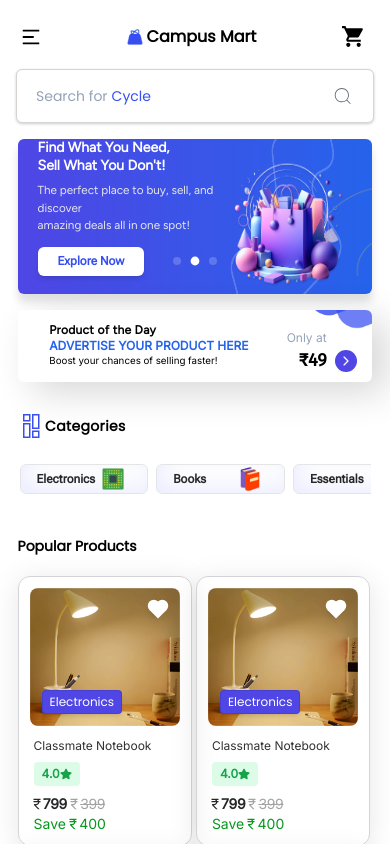
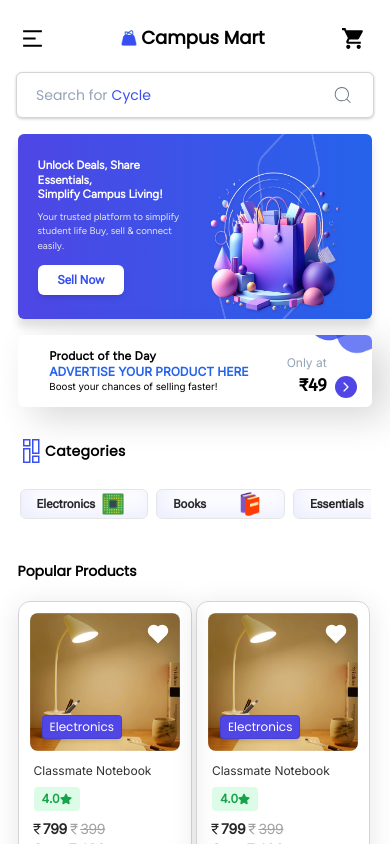
Before and after one commit to SarthakKrishak/Campus_Mart, a React (Vite) app in the folder frontend/: page / in a window 390 px wide. Shown: the top 844 px of the page. Built offline with nearby package versions, Linux system fonts and the light colour scheme; the HTML template or start-up script is replaced by a standard one; a web font is replaced by a local one.

Commit message:
front_blueBanner

```diff
--- a/frontend/src/Components/Header.jsx
+++ b/frontend/src/Components/Header.jsx
@@ -42,13 +42,13 @@ const Header = ({ color, textColor, bagUrl }) => {
   return (
     <nav
       style={{ backgroundColor: color, color: textColor }}
-      className={`flex text-black items-center justify-between pt-6 pb-3 sm:pl-10 md:pr-10 lg:pl-[4.6vw] lg:pr-[4.6vw] lg:pb-5 lg:pt-6`}
+      className={`flex text-black items-center justify-between pt-6 pb-3 md:pb-1 sm:pl-10 md:pr-10 lg:pl-[4.6vw] lg:pr-[4.6vw] lg:pb-1 lg:pt-6 xl:pb-5`}
     >
       <div className="flex justify-between pl-5 pr-6 w-full items-center sm:hidden font-poppins">
         <Link to="/">
-          <RiMenu2Line size={22} />
+          <RiMenu2Line size={25} />
         </Link>
-        <div className="flex items-center font-bold text-base gap-[1vw]">
+        <div className="flex items-center font-bold text-lg gap-[1vw]">
           <img src={bluebag} className="size-4 lg:size-5" />
 
           <a href="/">Campus Mart</a>
@@ -61,9 +61,9 @@ const Header = ({ color, textColor, bagUrl }) => {
         <a href="/">Campus Mart</a>
       </div>
 
-      <div className="relative items-center bg-white rounded-md shadow-[0px_3px_14px_0px_rgba(0,0,0,0.07)] outline outline-2 outline-neutral-200 hover:shadow-md transition ease-in-out duration-200 hidden sm:flex cursor-pointer xl:py-[0.5vh] lg:pr-3 lg:mr-[2vw] xl:mr-[5vw] md:py-[1.2vh]">
+      <div className="relative items-center bg-white rounded-md shadow-[0px_3px_14px_0px_rgba(0,0,0,0.07)] outline outline-2 outline-neutral-200 hover:shadow-md transition ease-in-out duration-200 hidden sm:flex cursor-pointer xl:py-[0.5vh] lg:pr-3 lg:mr-[2vw] xl:mr-[5vw]">
         <input
-          className="rounded-md px-3 outline-none w-[25vw] lg:w-[27vw] placeholder-transparent text-black sm:py-[0.4vh] lg:py-[0.1vh] xl:py-[0.6vh] text-md font-poppins lg:text-base md:text-xs lg:px-6 relative z-10 bg-transparent"
+          className="rounded-md px-3 outline-none w-[25vw] lg:w-[27vw] placeholder-transparent text-black sm:py-[0.4vh]  md:py-[1.2vh] lg:py-[0.5vh] xl:py-[0.6vh] text-md font-poppins lg:text-base md:text-xs lg:px-6 relative z-10 bg-transparent"
           type="text"
           name="search"
           id="search"
--- a/frontend/src/Pages/Home.jsx
+++ b/frontend/src/Pages/Home.jsx
@@ -91,7 +91,7 @@ const Home = () => {
       {/* search bar */}
       <div className="flex items-center bg-white rounded-md  pr-2 shadow-[0px_1px_3px_0px_rgba(0,0,0,0.20)] border border-stone-300 hover:shadow-md transition ease-in-out duration-200 sm:hidden mr-4 ml-4 mt-2 font-poppins">
         <input
-          className="rounded-xl px-5 outline-none w-full placeholder:text-[#AAB9C5] text-black py-[1.9vh] text-sm placeholder-transparent relative z-10 bg-transparent"
+          className="rounded-xl px-5 outline-none w-full placeholder:text-[#AAB9C5] text-black py-[1.4vh] text-sm placeholder-transparent relative z-10 bg-transparent"
           type="text"
           name="search"
           id="search"
@@ -101,11 +101,14 @@ const Home = () => {
         />
         {/* Animated Placeholder Text */}
         {search === "" && (
-          <span className={`absolute left-9 lg:left-6 flex items-center gap-1 text-sm`}>
+          <span
+            className={`absolute left-9 lg:left-6 flex items-center gap-1 text-sm`}
+          >
             <span className="text-slate-400">Search for</span>
             <span
-              className={` text-[#364EF2] pointer-events-none transition-opacity duration-500 z-0 ${fade ? "opacity-100" : "opacity-0"
-                }`}
+              className={` text-[#364EF2] pointer-events-none transition-opacity duration-500 z-0 ${
+                fade ? "opacity-100" : "opacity-0"
+              }`}
             >
               {placeholderWords[placeholderIndex]}
             </span>
@@ -114,26 +117,26 @@ const Home = () => {
         <CiSearch size={22} className="text-[#64707D] size-6 mr-3" />
       </div>
 
-      <div>
+      <div className="flex flex-col">
         {/* Blue banner animated code */}
         <motion.div
           initial={{ opacity: 0, x: 20 }}
           animate={{ opacity: 1, x: 0 }}
           transition={{ duration: 0.8, ease: "easeOut" }}
-          className="lg:h-[48vh] bg-gradient-to-l from-blue-600 to-indigo-600 rounded-md md:rounded-xl ml-[4.5vw] mr-[4.5vw] mt-4 flex mb-4 relative shadow-[0px_8.196179389953613px_8.196179389953613px_0px_rgba(0,0,0,0.12)]"
+          className="h-auto min-h-[22vh] md:min-h-[24vh] md:h-auto lg:min-h-[22vh] lg:h-auto xl:min-h-[48vh] xl:h-auo bg-gradient-to-l from-blue-600 to-indigo-600 rounded-md md:rounded-xl ml-[4.5vw] mr-[4.5vw] mt-4 flex mb-4 relative shadow-[0px_8.196179389953613px_8.196179389953613px_0px_rgba(0,0,0,0.12)]"
         >
           <Swiper
-            modules={[Pagination, A11y, Autoplay]}
-            spaceBetween={30}
-            slidesPerView={1}
-            pagination={{ clickable: true }}
-            className="w-full h-full"
-            autoplay={{
-              delay: 4000,
-              disableOnInteraction: false,
-            }}
-            loop={true}
-            speed={900}
+          // modules={[Pagination, A11y, Autoplay]}
+          // spaceBetween={30}
+          // slidesPerView={1}
+          // pagination={{ clickable: true }}
+          // className="w-full h-full"
+          // autoplay={{
+          //   delay: 4000,
+          //   disableOnInteraction: false,
+          // }}
+          // loop={true}
+          // speed={900}
           >
             {/* Slide 1 */}
             <SwiperSlide>
@@ -141,29 +144,29 @@ const Home = () => {
                 width={170}
                 src="\assets\circle.png"
                 alt="image"
-                className="absolute bottom-0 lg:left-72 md:left-36 hidden md:block"
+                className="absolute bottom-0 xl:left-72 lg:left-48 md:left-40 md:bottom-[-1.3vh] lg:bottom-0 hidden md:block"
               />
 
-              <div className="flex h-full w-full items-center justify-between lg:px-20 md:px-10 px-5 relative">
+              <div className="flex h-full w-full items-center justify-between xl:px-20 lg:px-14 md:px-10 px-5 relative">
                 {/* Left Content */}
                 <motion.div
                   initial={{ opacity: 0, x: 20 }}
                   animate={{ opacity: 1, x: 0 }}
                   transition={{ duration: 0.8, ease: "easeOut", delay: 0.2 }}
-                  className="text-white lg:w-1/2"
+                  className="text-white w-1/2"
                 >
-                  <h1 className="lg:text-[2.2vw] md:text-[3vw] text-sm font-bold leading-tight font-figtree">
+                  <h1 className="lg:text-[2.5vw] xl:text-[2.2vw] md:text-[2.7vw] text-[2.98vw] font-bold leading-tight font-figtree">
                     Unlock Deals, Share Essentials, <br />
                     Simplify Campus Living!
                   </h1>
-                  <p className="lg:text-[1.4vw] md:text-[2vw] text-[3vw] lg:leading-7 md:leading-5  text-gray-200 font-medium mt-2 font-figtree">
+                  <p className="lg:text-[1.7vw] xl:text-[1.4vw] md:text-[2vw] text-[2.5vw] lg:leading-7 md:leading-5  text-gray-200 font-medium mt-2 font-figtree">
                     Your trusted platform to simplify student life
-                    <br />
-                    Buy, sell & connect easily.
+                    <br className="hidden sm:block" /> Buy, sell & connect
+                    easily.
                   </p>
                   <Link
                     to="/upload"
-                    className="bg-white text-[#364EF2] font-bold rounded-md lg:py-2 lg:px-11 lg:text-xl md:text-base text-xs inline-flex lg:mt-6 md:mt-4 mt-3 shadow-md transition-transform transform lg:hover:scale-105 py-[0.8vh] px-5 font-robotoFlex duration-500 ease-in-out"
+                    className="bg-white text-[#364EF2] font-bold rounded-md md:py-2 xl:py-2 lg:py-[0.5vh] xl:px-11 lg:px-7 xl:text-xl lg:text-lg md:text-base text-xs inline-flex lg:mt-4 xl:mt-6 md:mt-4 mt-3 shadow-md transition-transform transform lg:hover:scale-105 py-[0.8vh] px-5 font-robotoFlex duration-500 ease-in-out"
                   >
                     Sell Now
                   </Link>
@@ -177,7 +180,7 @@ const Home = () => {
                     transition={{ duration: 0.8, ease: "easeOut", delay: 0.4 }}
                     src="/assets/Group_115.png"
                     alt="Background Shape"
-                    className="absolute lg:size-[25vw] size-[30vw] h-56 z-0"
+                    className="absolute md:size-[32vw] xl:size-[25vw] lg:size-[25vw] size-[30vw] md:h-80 lg:h-[28vh] h-56 z-0"
                   />
                   <motion.img
                     initial={{ opacity: 0, scale: 0.9 }}
@@ -185,7 +188,7 @@ const Home = () => {
                     transition={{ duration: 1, ease: "easeOut", delay: 0.6 }}
                     src={bannerRight}
                     alt="Main Visual"
-                    className="absolute lg:size-[26vw] md:size-[30vw] lg:mt-20 size-[39vw] z-10 mt-10"
+                    className="absolute xl:size-[26vw] lg:size-[33vw] md:size-[35vw] xl:mt-20 lg:mt-16 size-[45vw] z-10 mt-10"
                   />
                 </div>
               </div>
@@ -196,28 +199,29 @@ const Home = () => {
                 width={170}
                 src="\assets\circle.png"
                 alt="image"
-                className="absolute bottom-0 left-72"
+                className="absolute bottom-0 xl:left-72 lg:left-48 md:left-40 md:bottom-[-1.3vh] lg:bottom-0 hidden md:block"
               />
-              <div className="flex h-full w-full items-center justify-between lg:px-20 md:px-10 px-5 relative">
+
+              <div className="flex h-full w-full items-center justify-between xl:px-20 lg:px-14 md:px-10 px-5 relative">
                 {/* Left Content */}
                 <motion.div
                   initial={{ opacity: 0, x: 20 }}
                   animate={{ opacity: 1, x: 0 }}
                   transition={{ duration: 0.8, ease: "easeOut", delay: 0.2 }}
-                  className="text-white lg:w-1/2"
+                  className="text-white w-1/2"
                 >
-                  <h1 className="lg:text-[2.2vw] md:text-[3vw] text-sm font-bold leading-tight font-figtree">
+                  <h1 className="lg:text-[2.5vw] xl:text-[2.2vw] md:text-[2.7vw] text-[2.98vw] font-bold leading-tight font-figtree">
                     Find What You Need, <br />
                     Sell What You Don't!
                   </h1>
-                  <p className="lg:text-[1.4vw] md:text-[2vw] text-[3vw] lg:leading-7 md:leading-5  text-gray-200 font-medium mt-2 font-figtree">
+                  <p className="lg:text-[1.7vw] xl:text-[1.4vw] md:text-[2vw] text-[2.5vw] lg:leading-7 md:leading-5  text-gray-200 font-medium mt-2 font-figtree">
                     The perfect place to buy, sell, and discover
-                    <br />
-                    amazing deals all in one spot!
+                    <br className="hidden sm:block" /> amazing deals all in one
+                    spot!
                   </p>
                   <Link
                     to="/upload"
-                    className="bg-white text-[#364EF2] font-bold rounded-md lg:py-2 lg:px-7 lg:text-xl md:text-base text-xs inline-flex lg:mt-6 md:mt-4 mt-3 shadow-md transition-transform transform lg:hover:scale-105 py-[0.8vh] px-5 font-robotoFlex duration-500 ease-in-out"
+                    className="bg-white text-[#364EF2] font-bold rounded-md md:py-2 xl:py-2 lg:py-[0.5vh] xl:px-11 lg:px-7 xl:text-xl lg:text-lg md:text-base text-xs inline-flex lg:mt-4 xl:mt-6 md:mt-4 mt-3 shadow-md transition-transform transform lg:hover:scale-105 py-[0.8vh] px-5 font-robotoFlex duration-500 ease-in-out"
                   >
                     Explore Now
                   </Link>
@@ -231,7 +235,7 @@ const Home = () => {
                     transition={{ duration: 0.8, ease: "easeOut", delay: 0.4 }}
                     src="/assets/Group_115.png"
                     alt="Background Shape"
-                    className="absolute lg:size-[25vw] size-[30vw] h-56 z-0"
+                    className="absolute md:size-[32vw] xl:size-[25vw] lg:size-[25vw] size-[30vw] md:h-80 lg:h-[28vh] h-56 z-0"
                   />
                   <motion.img
                     initial={{ opacity: 0, scale: 0.9 }}
@@ -239,7 +243,7 @@ const Home = () => {
                     transition={{ duration: 1, ease: "easeOut", delay: 0.6 }}
                     src={bannerRight}
                     alt="Main Visual"
-                    className="absolute lg:size-[26vw] md:size-[30vw] lg:mt-20 size-[39vw] z-10 mt-10"
+                    className="absolute xl:size-[26vw] lg:size-[33vw] md:size-[35vw] xl:mt-20 lg:mt-16 size-[45vw] z-10 mt-10"
                   />
                 </div>
               </div>
@@ -250,28 +254,28 @@ const Home = () => {
                 width={170}
                 src="\assets\circle.png"
                 alt="image"
-                className="absolute bottom-0 left-72"
+                className="absolute bottom-0 xl:left-72 lg:left-48 md:left-40 md:bottom-[-1.3vh] lg:bottom-0 hidden md:block"
               />
-              <div className="flex h-full w-full items-center justify-between lg:px-20 md:px-10 px-5 relative">
+
+              <div className="flex h-full w-full items-center justify-between xl:px-20 lg:px-14 md:px-10 px-5 relative">
                 {/* Left Content */}
                 <motion.div
                   initial={{ opacity: 0, x: 20 }}
                   animate={{ opacity: 1, x: 0 }}
                   transition={{ duration: 0.8, ease: "easeOut", delay: 0.2 }}
-                  className="text-white lg:w-1/2"
+                  className="text-white w-1/2"
                 >
-                  <h1 className="lg:text-[2.2vw] md:text-[3vw] text-sm font-bold leading-tight font-figtree">
+                  <h1 className="lg:text-[2.5vw] xl:text-[2.2vw] md:text-[2.7vw] text-[2.98vw] font-bold leading-tight font-figtree">
                     Buy Smart, Share Freely <br />
                     Simplified Campus Life!
                   </h1>
-                  <p className="lg:text-[1.4vw] md:text-[2vw] text-[3vw] lg:leading-7 md:leading-5  text-gray-200 font-medium mt-2 font-figtree">
+                  <p className="lg:text-[1.7vw] xl:text-[1.4vw] md:text-[2vw] text-[2.5vw] lg:leading-7 md:leading-5  text-gray-200 font-medium mt-2 font-figtree">
                     Where Students Connect
-                    <br />
-                    Trade & Save Together
+                    <br className="hidden sm:block" /> Trade & Save Together
                   </p>
                   <Link
                     to="/upload"
-                    className="bg-white text-[#364EF2] font-bold rounded-md lg:py-2 lg:px-7 lg:text-xl md:text-base text-xs inline-flex lg:mt-6 md:mt-4 mt-3 shadow-md transition-transform transform lg:hover:scale-105 py-[0.8vh] px-5 font-robotoFlex duration-500 ease-in-out"
+                    className="bg-white text-[#364EF2] font-bold rounded-md md:py-2 xl:py-2 lg:py-[0.5vh] xl:px-11 lg:px-7 xl:text-xl lg:text-lg md:text-base text-xs inline-flex lg:mt-4 xl:mt-6 md:mt-4 mt-3 shadow-md transition-transform transform lg:hover:scale-105 py-[0.8vh] px-5 font-robotoFlex duration-500 ease-in-out"
                   >
                     Trade Now
                   </Link>
@@ -285,7 +289,7 @@ const Home = () => {
                     transition={{ duration: 0.8, ease: "easeOut", delay: 0.4 }}
                     src="/assets/Group_115.png"
                     alt="Background Shape"
-                    className="absolute lg:size-[25vw] size-[30vw] h-56 z-0"
+                    className="absolute md:size-[32vw] xl:size-[25vw] lg:size-[25vw] size-[30vw] md:h-80 lg:h-[28vh] h-56 z-0"
                   />
                   <motion.img
                     initial={{ opacity: 0, scale: 0.9 }}
@@ -293,7 +297,7 @@ const Home = () => {
                     transition={{ duration: 1, ease: "easeOut", delay: 0.6 }}
                     src={bannerRight}
                     alt="Main Visual"
-                    className="absolute lg:size-[26vw] md:size-[30vw] lg:mt-20 size-[39vw] z-10 mt-10"
+                    className="absolute xl:size-[26vw] lg:size-[33vw] md:size-[35vw] xl:mt-20 lg:mt-16 size-[45vw] z-10 mt-10"
                   />
                 </div>
               </div>
--- a/frontend/src/index.css
+++ b/frontend/src/index.css
@@ -77,10 +77,10 @@
 
 @media (min-width: 1024px) {
     .swiper-pagination-bullet {
-        scale: 1.2;
+        scale: 1;
     }
 
     .swiper-pagination-bullet-active {
-        scale: 1.6;
+        scale: 1.4;
     }
 }
```
